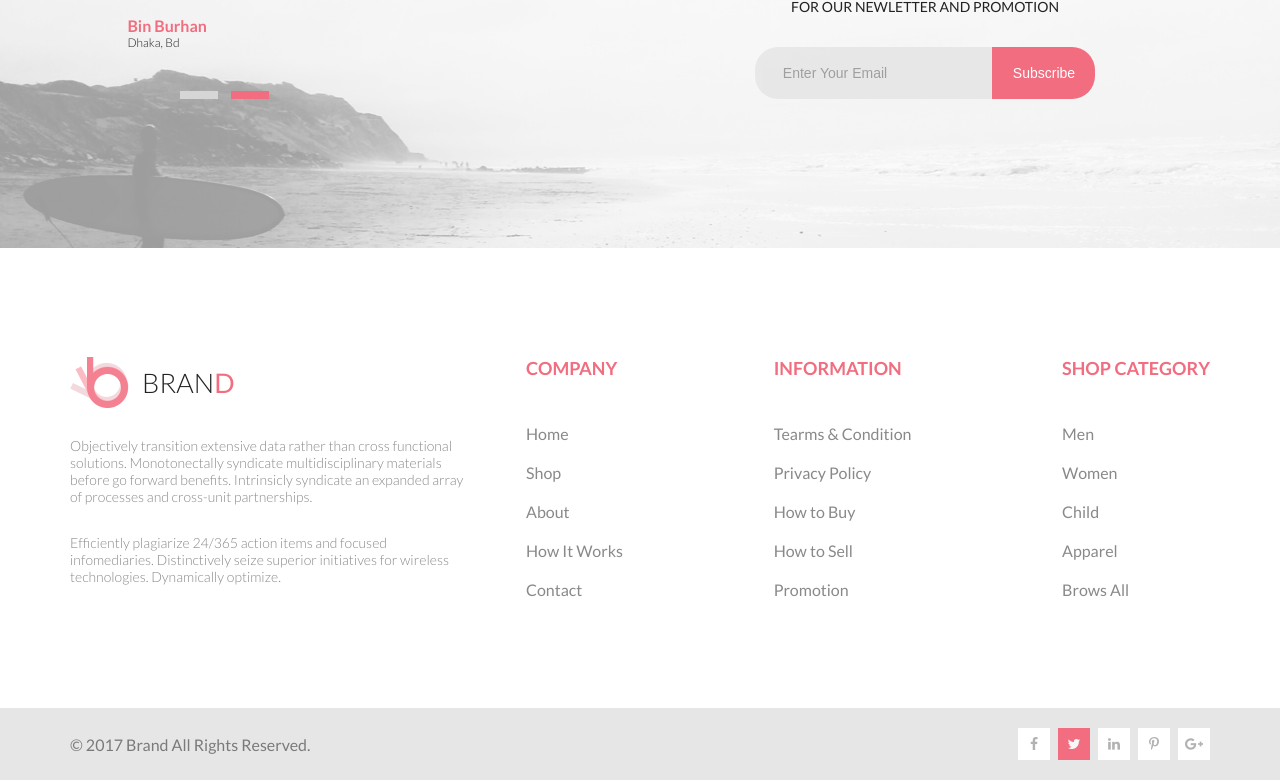
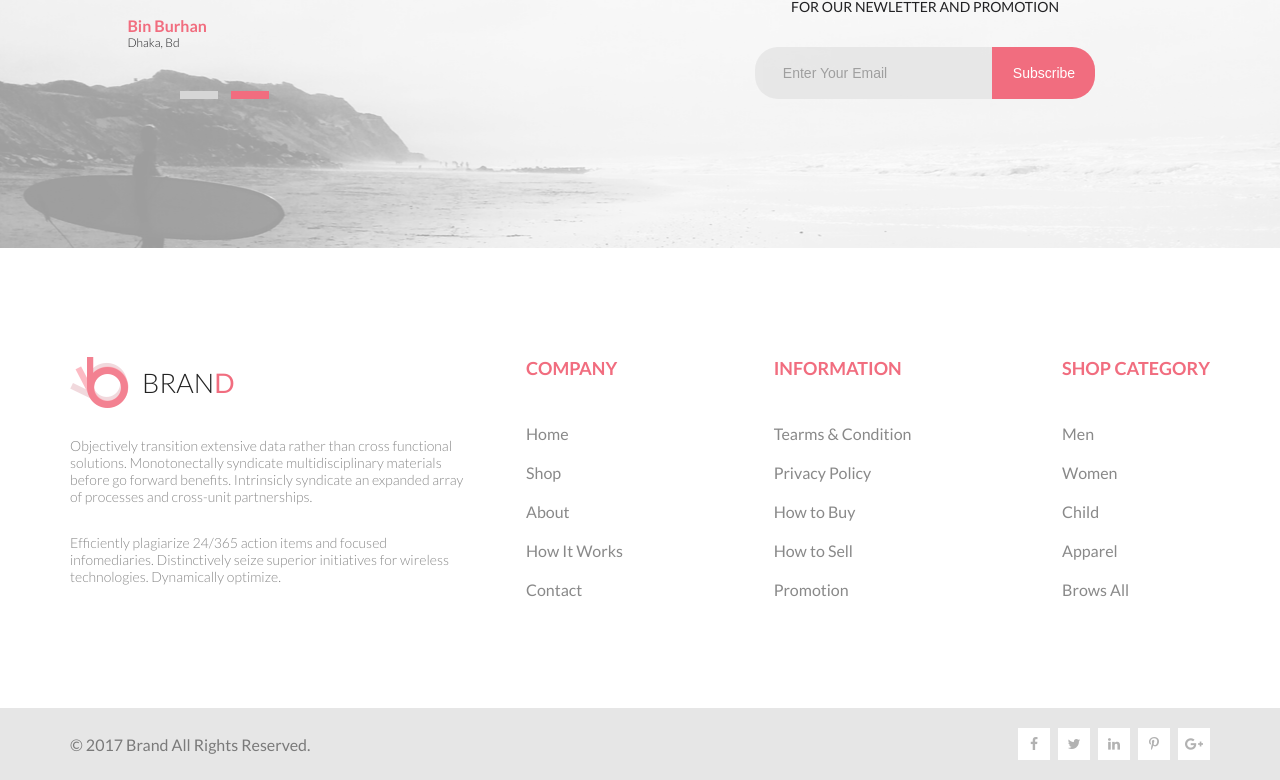
Before and after one commit to KholmanovAndrey/geekbriens-internetmagazin, a plain HTML site: page index.html in a window 1280 px wide. Shown: the part 3713-4493 px from the top of the page. Drawn offline with Linux system fonts and the light colour scheme.

Commit message:
emhfk active в социальных кнопках на index

```diff
--- a/index.html
+++ b/index.html
@@ -402,7 +402,7 @@
                 <p class="copyright">© 2017 Brand All Rights Reserved.</p>
                 <div class="socials">
                     <div class="social"><i class="fa fa-facebook"></i></div>
-                    <div class="social active"><i class="fa fa-twitter"></i></div>
+                    <div class="social"><i class="fa fa-twitter"></i></div>
                     <div class="social"><i class="fa fa-linkedin"></i></div>
                     <div class="social"><i class="fa fa-pinterest-p"></i></div>
                     <div class="social"><i class="fa fa-google-plus"></i></div>
```
